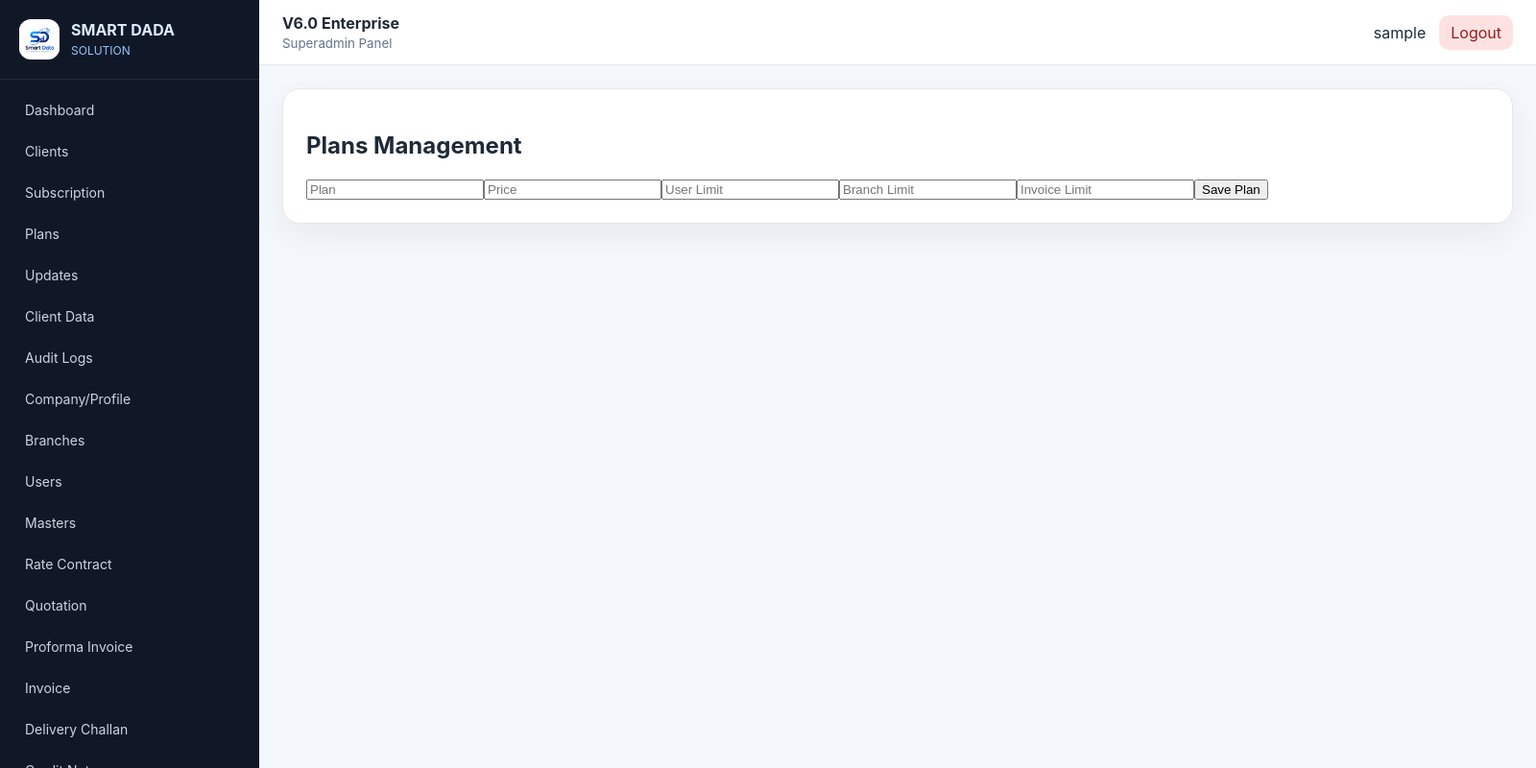
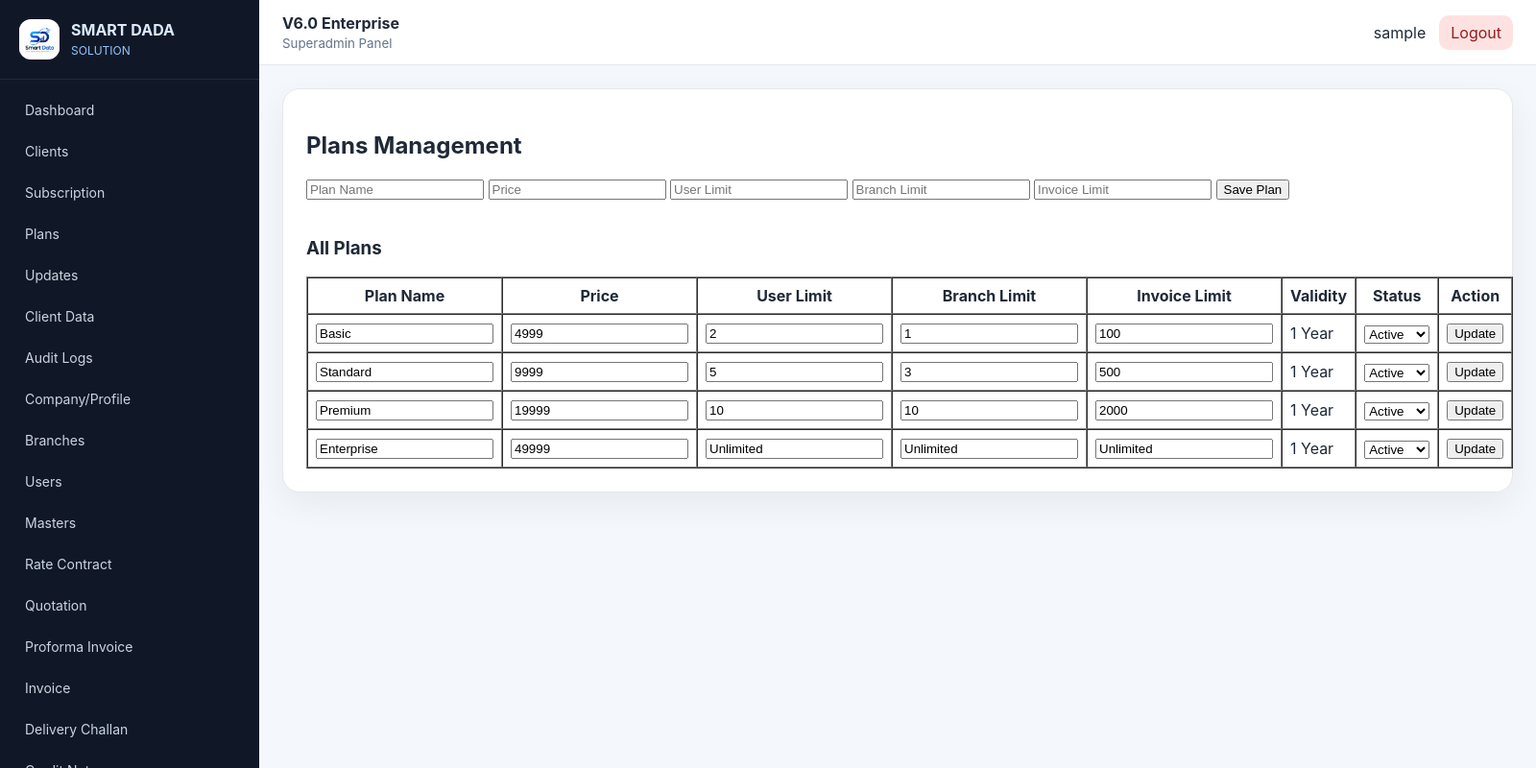
Before and after one commit to dsanjib174-sketch/SD_Invoice_V6_0_Enterprise_, a Flask app: page /superadmin/plans in a window 1600 px wide. Shown: the whole page at 96% size. Run offline with Flask 3, Linux system fonts and the light colour scheme; the visitor is signed in with stand-in values (Sample User, id 1).

Commit message:
Update plans.html

```diff
--- a/app/templates/superadmin/plans.html
+++ b/app/templates/superadmin/plans.html
@@ -1,7 +1,66 @@
 {% extends "base.html" %}
 {% block content %}
+
 <section>
-<h2>Plans Management</h2>
-<form class="grid"><input placeholder="Plan"><input placeholder="Price"><input placeholder="User Limit"><input placeholder="Branch Limit"><input placeholder="Invoice Limit"><button>Save Plan</button></form>
+  <h2>Plans Management</h2>
+
+  <form method="POST">
+    <input type="hidden" name="action" value="add">
+
+    <input name="plan" placeholder="Plan Name" required>
+    <input name="price" placeholder="Price" required>
+    <input name="user_limit" placeholder="User Limit" required>
+    <input name="branch_limit" placeholder="Branch Limit" required>
+    <input name="invoice_limit" placeholder="Invoice Limit" required>
+
+    <button type="submit">Save Plan</button>
+  </form>
+
+  <br>
+
+  <h3>All Plans</h3>
+
+  <table border="1" cellpadding="8" cellspacing="0" width="100%">
+    <tr>
+      <th>Plan Name</th>
+      <th>Price</th>
+      <th>User Limit</th>
+      <th>Branch Limit</th>
+      <th>Invoice Limit</th>
+      <th>Validity</th>
+      <th>Status</th>
+      <th>Action</th>
+    </tr>
+
+    {% if plans %}
+      {% for p in plans %}
+      <tr>
+        <form method="POST">
+          <input type="hidden" name="action" value="update">
+          <input type="hidden" name="plan_id" value="{{ p.id }}">
+
+          <td><input name="plan" value="{{ p.plan }}" required></td>
+          <td><input name="price" value="{{ p.price }}" required></td>
+          <td><input name="user_limit" value="{{ p.user_limit }}" required></td>
+          <td><input name="branch_limit" value="{{ p.branch_limit }}" required></td>
+          <td><input name="invoice_limit" value="{{ p.invoice_limit }}" required></td>
+          <td>1 Year</td>
+          <td>
+            <select name="status">
+              <option value="Active" {% if p.status == "Active" %}selected{% endif %}>Active</option>
+              <option value="Inactive" {% if p.status == "Inactive" %}selected{% endif %}>Inactive</option>
+            </select>
+          </td>
+          <td><button type="submit">Update</button></td>
+        </form>
+      </tr>
+      {% endfor %}
+    {% else %}
+      <tr>
+        <td colspan="8">No plans found.</td>
+      </tr>
+    {% endif %}
+  </table>
 </section>
+
 {% endblock %}
```
